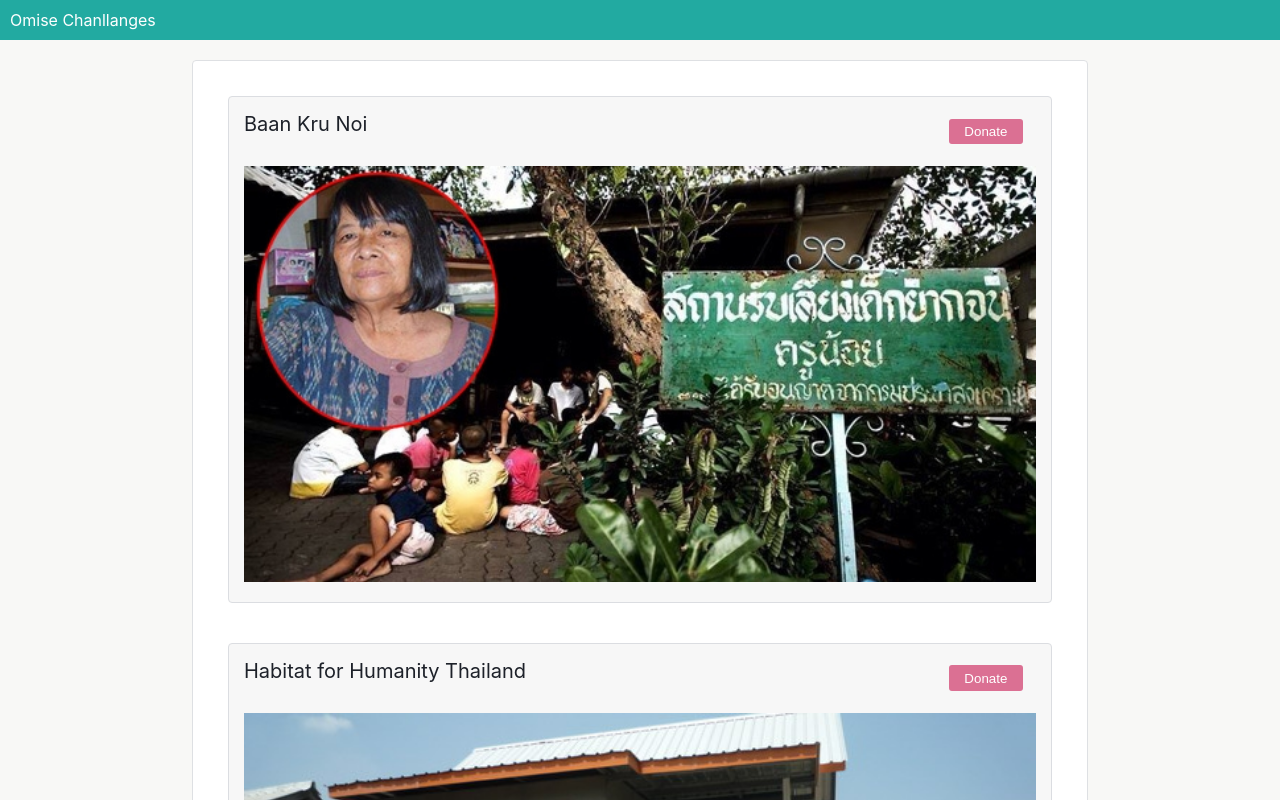
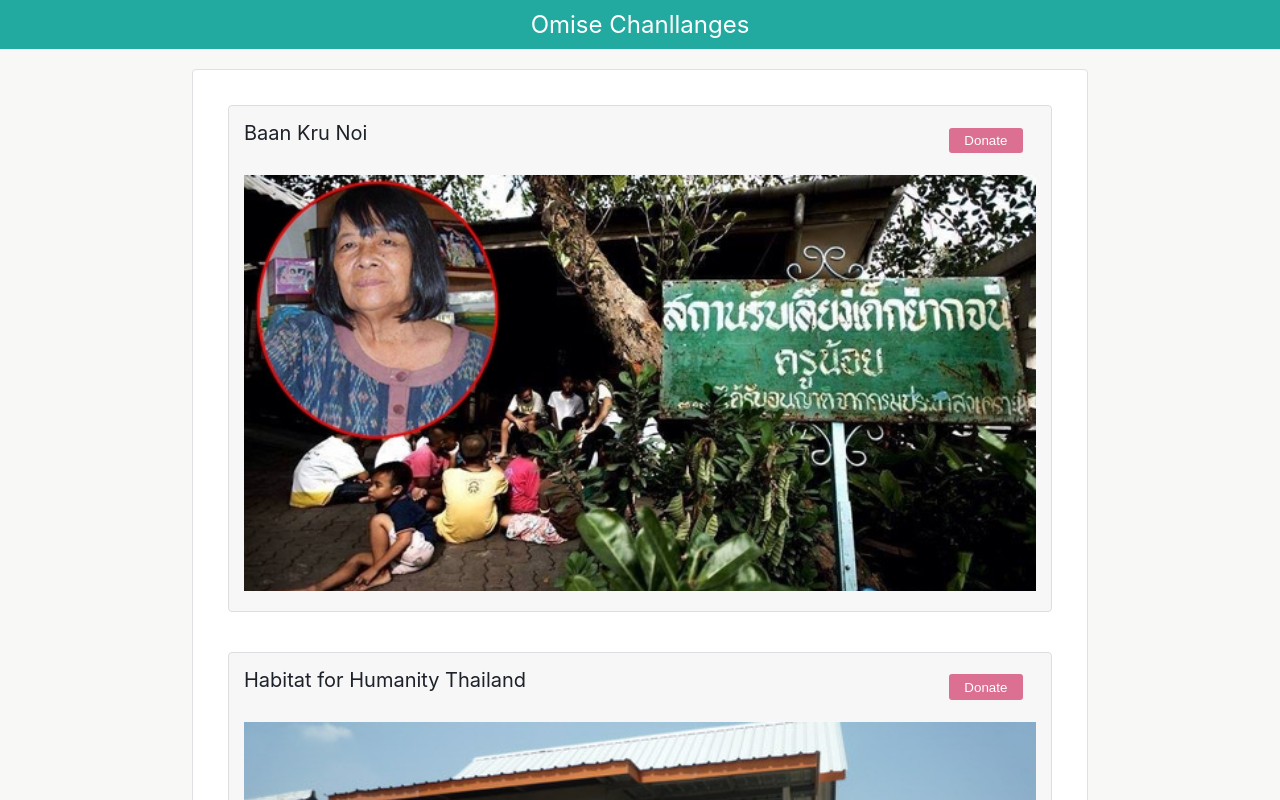
Before and after one commit to angrycode2018/omise_challanges, a React (Create React App) app: page / in a window 1280 px wide. Shown: the top 800 px of the page. Built offline with nearby package versions, Linux system fonts and the light colour scheme; data requests are answered from the project's data file.

Commit message:
Update css Navbar

```diff
--- a/src/App.css
+++ b/src/App.css
@@ -114,6 +114,8 @@ body {
     color: #ffffff;
     padding: 10px;
     background: #22AAA1;
+    text-align: center;
+    font-size: x-large;
 }
 
 .hide {
```
